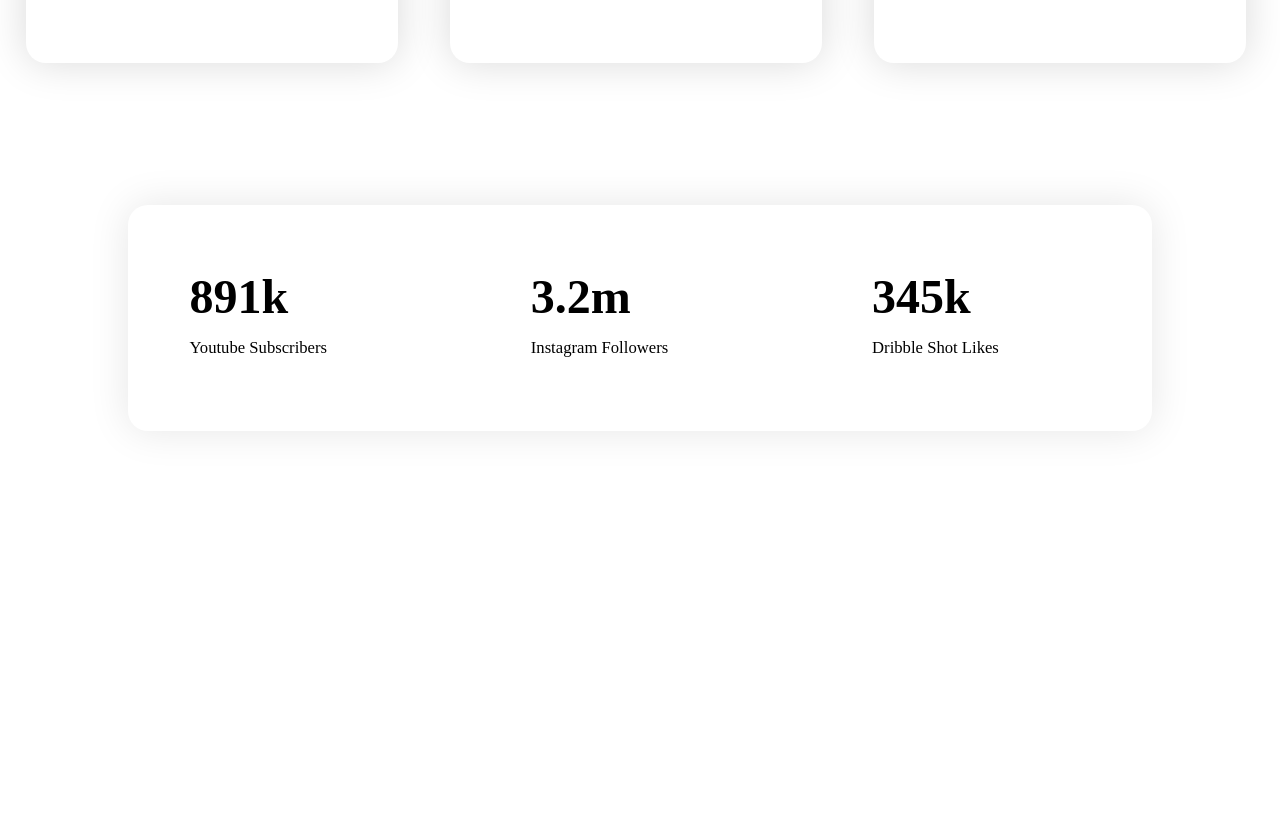
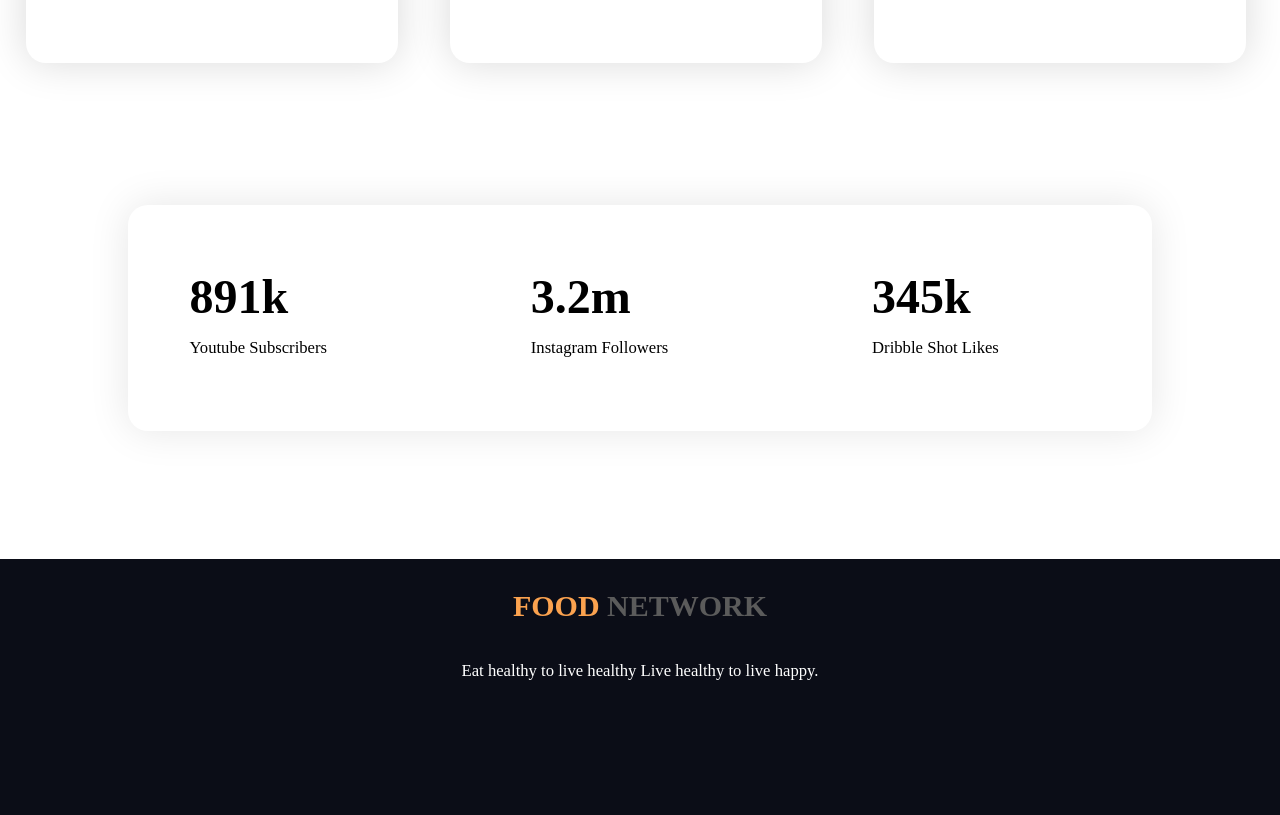
Before and after one commit to MashodRana/food-bazar, a plain HTML site: page index.html in a window 1280 px wide. Shown: the part 2134-2949 px from the top of the page. Before the commit the page ends 2693 px from the top, so only its background shows below. Drawn offline with Linux system fonts and the light colour scheme.

Commit message:
footer design done.

```diff
--- a/index.html
+++ b/index.html
@@ -108,6 +108,11 @@
             <p><small>Dribble Shot Likes</small></p>
         </div>
     </section>
+
+    <footer class="footer">
+        <h1><span>FOOD</span> NETWORK</h1>
+        <P><small>Eat healthy to live healthy Live healthy to live happy.</small></P>
+    </footer>
 </body>
 
 </html>
--- a/styles.css
+++ b/styles.css
@@ -173,3 +173,29 @@
 
 
 }
+
+.footer{
+    background-color: #0B0D17;
+    height: 256px;
+    width: 100%;
+    margin-top: 92px;
+    /* align-content: center; */
+}
+
+.footer h1{
+    text-transform: uppercase;
+    color: #5B5B5B;
+    font-size: 30px;
+    text-align: center;
+    padding-top: 1em;
+}
+
+.footer span{
+    color:#FBA24F;
+}
+
+.footer p{
+    margin-top: 35px;
+    color: white;
+    text-align: center;
+}
```
